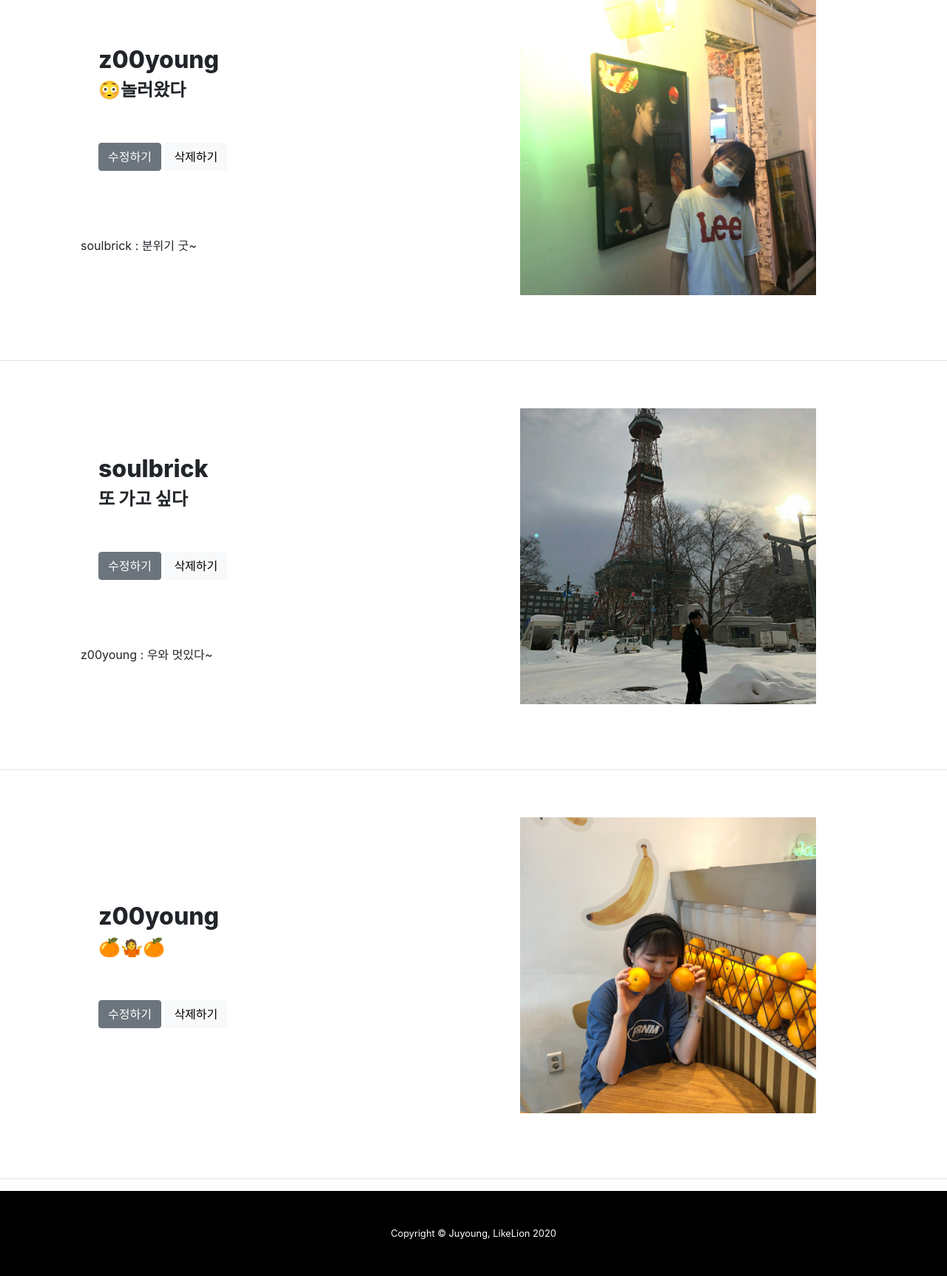
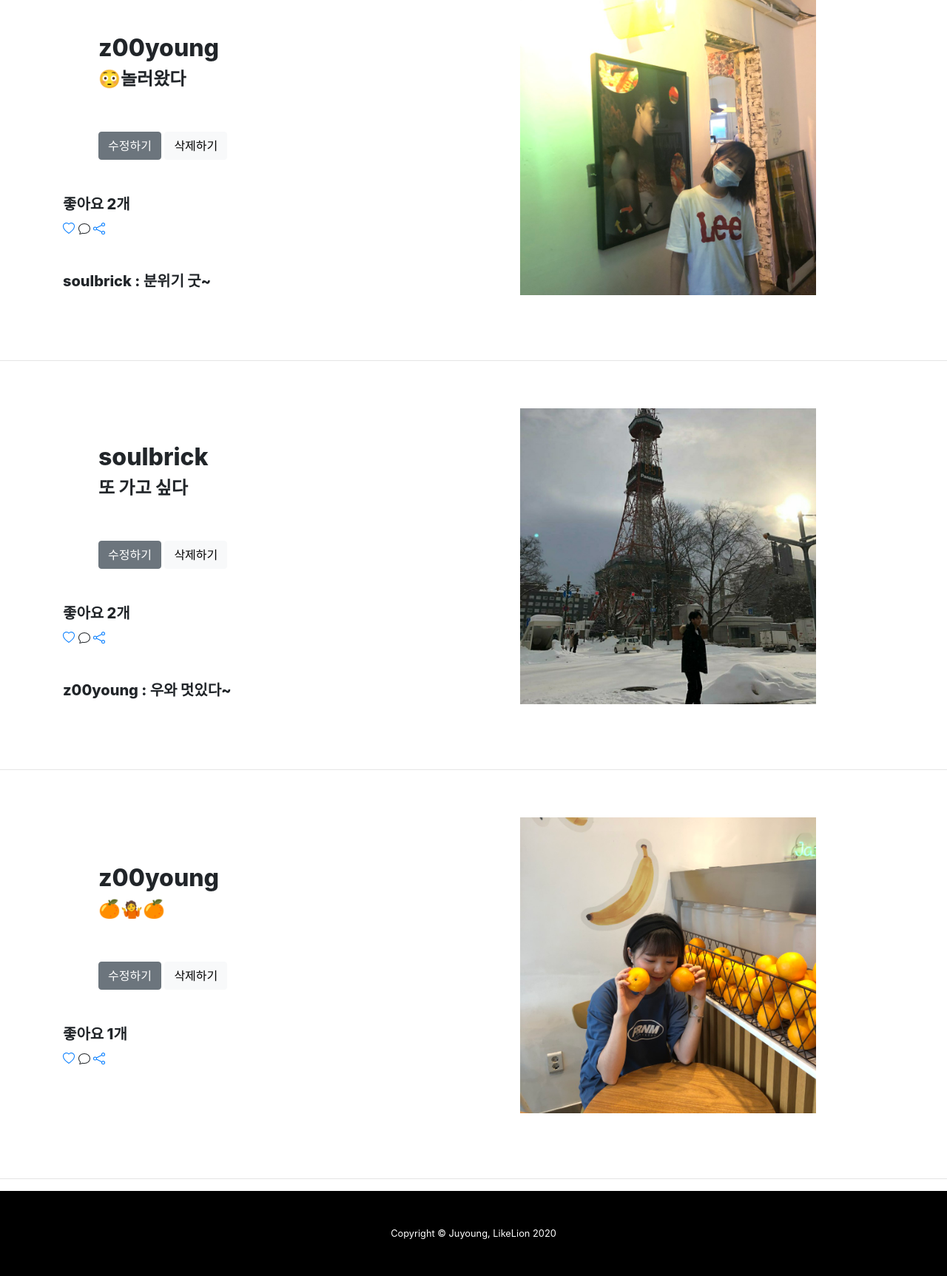
Before and after one commit to juyoung6732/my_instagram, a Django app: a page that uses appname/templates/appname/hashtag.html in a window 1280 px wide. Shown: the part 721-2446 px from the top of the page at 74% size. Run offline with Django 3.2, Linux system fonts and the light colour scheme; data comes from the database, SQL or seed files in the repository; both versions use the stored data as it was after the commit; some libraries are stand-ins or nearby versions.

Commit message:
디자인 쬐끔 수정

```diff
--- a/appname/templates/appname/hashtag.html
+++ b/appname/templates/appname/hashtag.html
@@ -62,14 +62,36 @@
           <button type="button" class="btn btn-light"><a href="{% url 'delete' pk=post.pk %}" style="color: black;"> 삭제하기 </a></button>
         </div>
 
+        <h5>좋아요 {{ post.likes.count }}개</h5>
+
+        <a href="{% url 'like' pk=post.pk %}">
+        {% if user in post.likes.all %}
+          <svg width="1em" height="1em" viewBox="0 0 16 16" class="bi bi-heart-fill" fill="currentColor" xmlns="http://www.w3.org/2000/svg">
+            <path fill-rule="evenodd" d="M8 1.314C12.438-3.248 23.534 4.735 8 15-7.534 4.736 3.562-3.248 8 1.314z"/>
+          </svg>
+        {% else %}
+          <svg width="1em" height="1em" viewBox="0 0 16 16" class="bi bi-heart" fill="currentColor" xmlns="http://www.w3.org/2000/svg">
+            <path fill-rule="evenodd" d="M8 2.748l-.717-.737C5.6.281 2.514.878 1.4 3.053c-.523 1.023-.641 2.5.314 4.385.92 1.815 2.834 3.989 6.286 6.357 3.452-2.368 5.365-4.542 6.286-6.357.955-1.886.838-3.362.314-4.385C13.486.878 10.4.28 8.717 2.01L8 2.748zM8 15C-7.333 4.868 3.279-3.04 7.824 1.143c.06.055.119.112.176.171a3.12 3.12 0 0 1 .176-.17C12.72-3.042 23.333 4.867 8 15z"/>
+          </svg>
+        {% endif %}
+        </a>
+
+        <svg type="submit" width="1em" height="1em" viewBox="0 0 16 16" class="bi bi-chat" fill="currentColor" xmlns="http://www.w3.org/2000/svg">
+          <path fill-rule="evenodd" d="M2.678 11.894a1 1 0 0 1 .287.801 10.97 10.97 0 0 1-.398 2c1.395-.323 2.247-.697 2.634-.893a1 1 0 0 1 .71-.074A8.06 8.06 0 0 0 8 14c3.996 0 7-2.807 7-6 0-3.192-3.004-6-7-6S1 4.808 1 8c0 1.468.617 2.83 1.678 3.894zm-.493 3.905a21.682 21.682 0 0 1-.713.129c-.2.032-.352-.176-.273-.362a9.68 9.68 0 0 0 .244-.637l.003-.01c.248-.72.45-1.548.524-2.319C.743 11.37 0 9.76 0 8c0-3.866 3.582-7 8-7s8 3.134 8 7-3.582 7-8 7a9.06 9.06 0 0 1-2.347-.306c-.52.263-1.639.742-3.468 1.105z"/>
+        </svg>
+        <a href="https://www.instagram.com/p/CC8M27FFt0D/?utm_source=ig_web_copy_link">
+        <svg width="1em" height="1em" viewBox="0 0 16 16" class="bi bi-share" fill="currentColor" xmlns="http://www.w3.org/2000/svg">
+          <path fill-rule="evenodd" d="M11.724 3.947l-7 3.5-.448-.894 7-3.5.448.894zm-.448 9l-7-3.5.448-.894 7 3.5-.448.894z"/>
+          <path fill-rule="evenodd" d="M13.5 4a1.5 1.5 0 1 0 0-3 1.5 1.5 0 0 0 0 3zm0 1a2.5 2.5 0 1 0 0-5 2.5 2.5 0 0 0 0 5zm0 10a1.5 1.5 0 1 0 0-3 1.5 1.5 0 0 0 0 3zm0 1a2.5 2.5 0 1 0 0-5 2.5 2.5 0 0 0 0 5zm-11-6.5a1.5 1.5 0 1 0 0-3 1.5 1.5 0 0 0 0 3zm0 1a2.5 2.5 0 1 0 0-5 2.5 2.5 0 0 0 0 5z"/>
+        </svg>
+        </a>
+
+        <br>
+        <br>
+        <br>
         {% for comment in post.comments.all %}
-          <p class="col-lg-6 order-lg-1">
-            <p class="p-4">
-            {{ comment.c_writer }} : {{ comment.text }}
-            </p>
-          </p>
+          <h5>{{ comment.c_writer }} : {{ comment.text }}</h5>
         {% endfor %}
-
       </div>
     </div>
   </div>
--- a/appname/templates/appname/main.html
+++ b/appname/templates/appname/main.html
@@ -77,7 +77,7 @@
           <button type="button" class="btn btn-light"><a href="{% url 'delete' pk=post.pk %}" style="color: black;"> Delete </a></button>
         </div>
 
-        <p>좋아요 {{ post.likes.count }}개</p>
+        <h5>좋아요 {{ post.likes.count }}개</h5>
 
         <a href="{% url 'like' pk=post.pk %}">
         {% if user in post.likes.all %}
@@ -111,7 +111,7 @@
         </form>
         <br>
         {% for comment in post.comments.all %}
-          <p>{{ comment.c_writer }} : {{ comment.text }}</p>
+          <h5>{{ comment.c_writer }} : {{ comment.text }}</h5>
         {% endfor %}
 
       </div>
```
Also changed, not shown: appname/templates/appname/mypage.html (+18 -11 lines), db.sqlite3.
